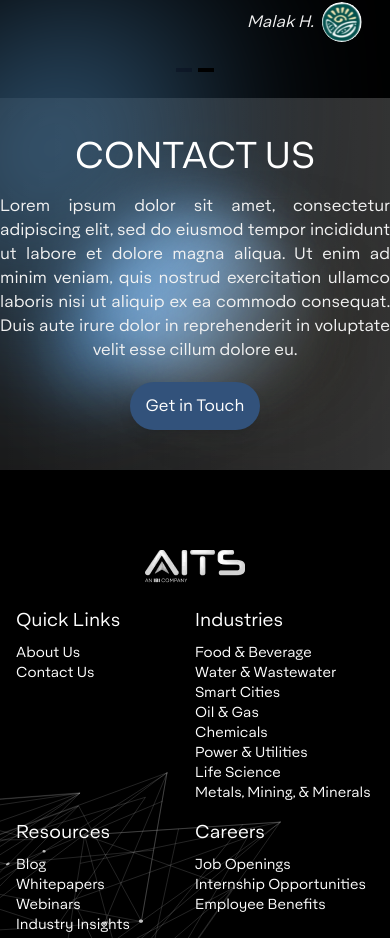
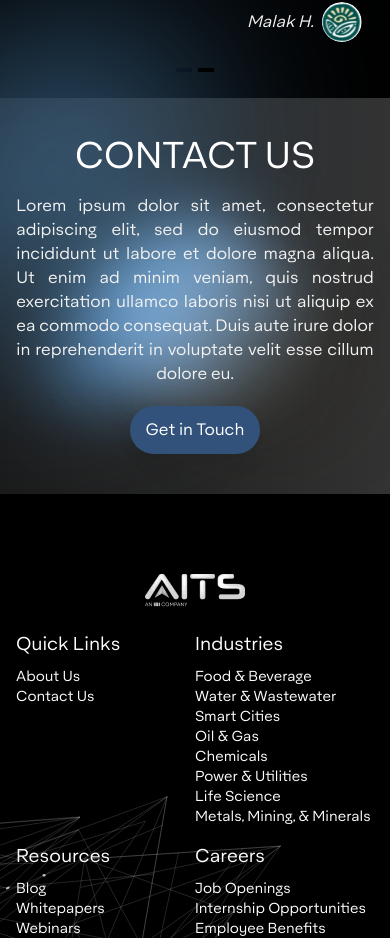
Before and after one commit to thecabinetlb/aitsmena-frontend, a Vue app: page / in a window 390 px wide. Shown: the part 6990-7928 px from the top of the page. Built offline with nearby package versions, Linux system fonts and the light colour scheme.

Commit message:
sizing fix

```diff
--- a/src/components/Contact.vue
+++ b/src/components/Contact.vue
@@ -4,9 +4,9 @@
 
 <template>
    <section class="relative bg-gradient-to-r from-accent1/10 to-accent1/20 lg:min-h-[50vh] space-y-4 flex flex-col items-center justify-center lg:py-5 md:py-10 py-[40px]">
-    <div class="relative mx-auto text-center xl:w-8/12 sm:w-10/12 z-[1]">
+    <div class="relative mx-auto text-center xl:w-8/12 sm:w-10/12 w-11/12 z-[1]">
       <h1 class="text-accent1 2xl:text-6xl lg:text-5xl sm:text-5xl text-4xl uppercase text-center font-[400]">Contact Us</h1>
-      <p class="mt-4 font-[200] text-justify text-accent2 lg:w-1/2 mx-auto" style="text-align-last: center">Lorem ipsum dolor sit amet, consectetur adipiscing elit, sed do eiusmod tempor incididunt ut labore et dolore magna aliqua. Ut enim ad minim veniam, quis nostrud exercitation ullamco laboris nisi ut aliquip ex ea commodo consequat. Duis aute irure dolor in reprehenderit in voluptate velit esse cillum dolore eu.</p>
+      <p class="mt-4 font-[200] text-justify text-accent2 2xl:w-1/2 md:w-2/3 mx-auto" style="text-align-last: center">Lorem ipsum dolor sit amet, consectetur adipiscing elit, sed do eiusmod tempor incididunt ut labore et dolore magna aliqua. Ut enim ad minim veniam, quis nostrud exercitation ullamco laboris nisi ut aliquip ex ea commodo consequat. Duis aute irure dolor in reprehenderit in voluptate velit esse cillum dolore eu.</p>
       <button aria-label="go to contact form page" class="cursor-pointer px-4 py-3 mt-5 font-[200] text-center rounded-full shadow-lg text-accent1 bg-bg2 hover:brightness-85">Get in Touch</button>
     </div>
     <!-- Highlights -->
```
